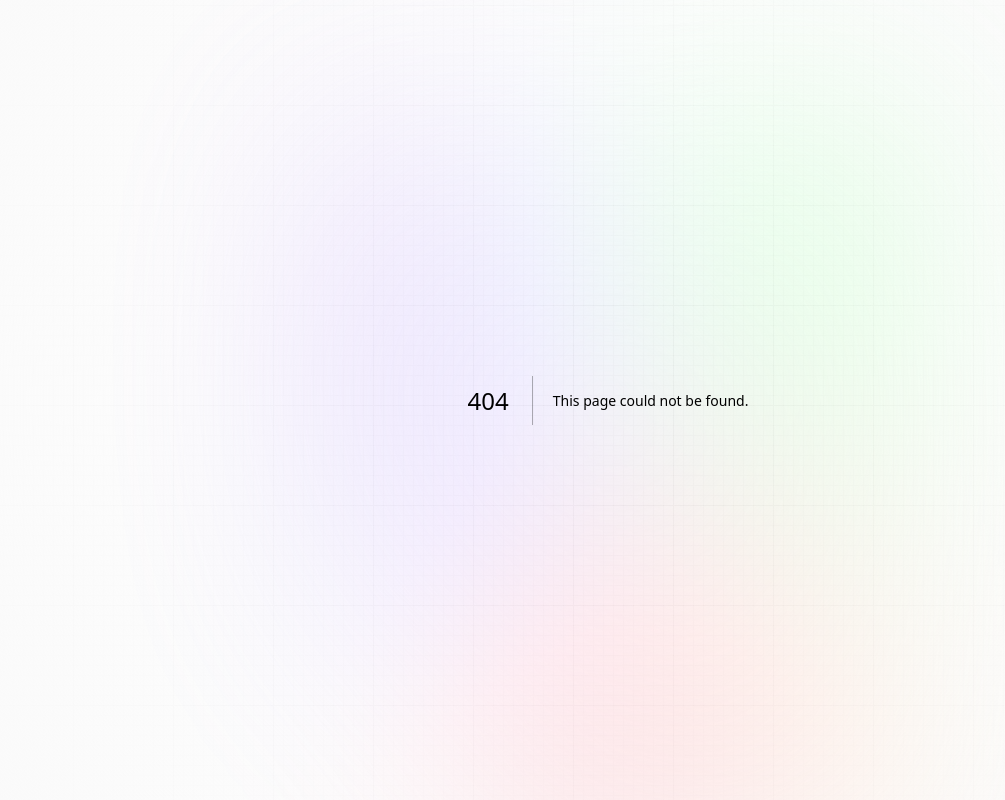
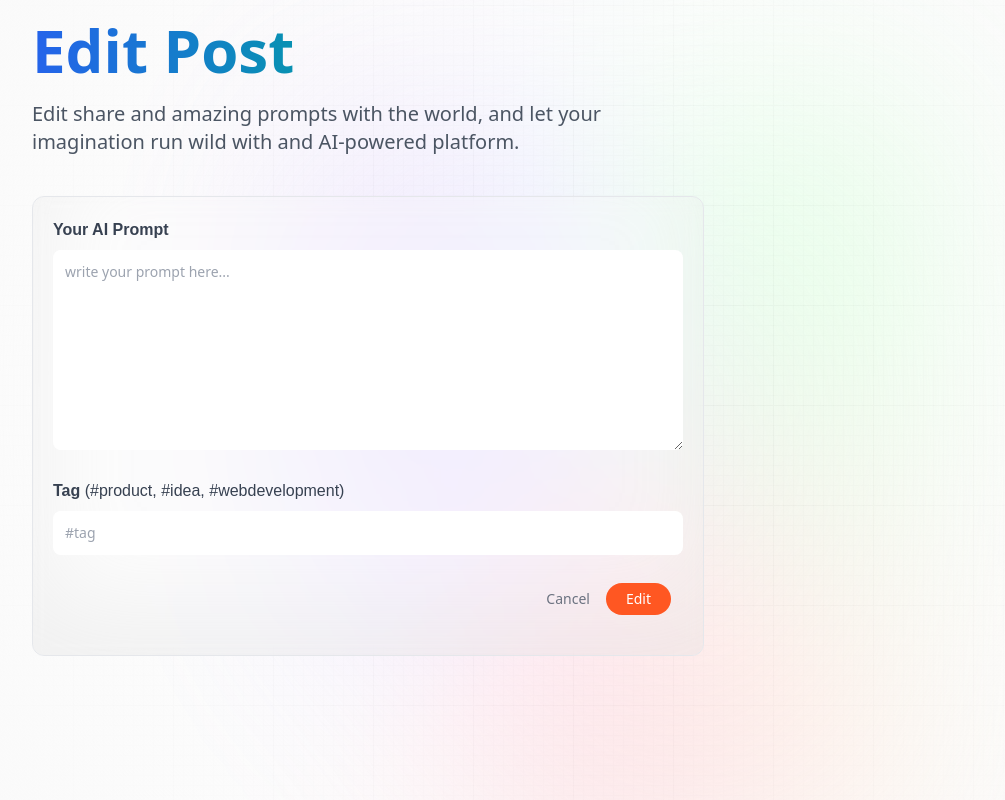
Before and after one commit to Miliyonayalew/promptopia, a Next.js app: page /update-prompt in a window 1280 px wide. Before the commit this address had no page. Shown: the whole page, without its empty margins (32-1037 px from the left). Built offline with nearby package versions, Linux system fonts and the light colour scheme.

Commit message:
Update Prompt

```diff
--- /dev/null
+++ b/app/update-prompt/page.jsx
@@ -0,0 +1,71 @@
+"use client"
+
+import { useState, useEffect } from "react"
+import { useRouter, useSearchParams } from "next/navigation"
+
+import Form from "@components/Form"
+
+const EditPrompt = () => {
+  const router = useRouter();
+  const searchParams = useSearchParams()
+  const promptId = searchParams.get('id')
+
+  const [submitting, setSubmitting] = useState(false)
+  const [post, setPost] = useState({
+    title: '',
+    tag: ''
+  })
+
+  useEffect(() => {
+    const getPromptDetails = async () => {
+      const res = await fetch(`/api/prompt/${promptId}`)
+      const data = await res.json()
+
+      setPost({
+        prompt: data.prompt,
+        tag: data.tag,
+      })
+    }
+
+    if(promptId) getPromptDetails()
+
+  }, [promptId])
+
+  const updatePrompt = async(e) => {
+    e.preventDefault()
+    setSubmitting(true)
+    console.log("Clicked")
+
+    if(!promptId) return  alert('Prompt ID not found')
+
+    try{
+      const response = await fetch(`/api/prompt/${promptId}`, {
+        method: 'PATCH',
+        body: JSON.stringify({
+          prompt: post.prompt,
+          tag: post.tag
+        })
+      })
+
+      if(response.ok) {
+        router.push('/')
+      }
+    } catch(error) {
+      console.log(error)
+    } finally {
+      setSubmitting(false)
+    }
+  }
+
+  return (
+    <Form
+      type="Edit"
+      post={post}
+      setPost={setPost}
+      submitting={submitting}
+      handleSubmit={updatePrompt}
+    />
+  )
+}
+
+export default EditPrompt
```
